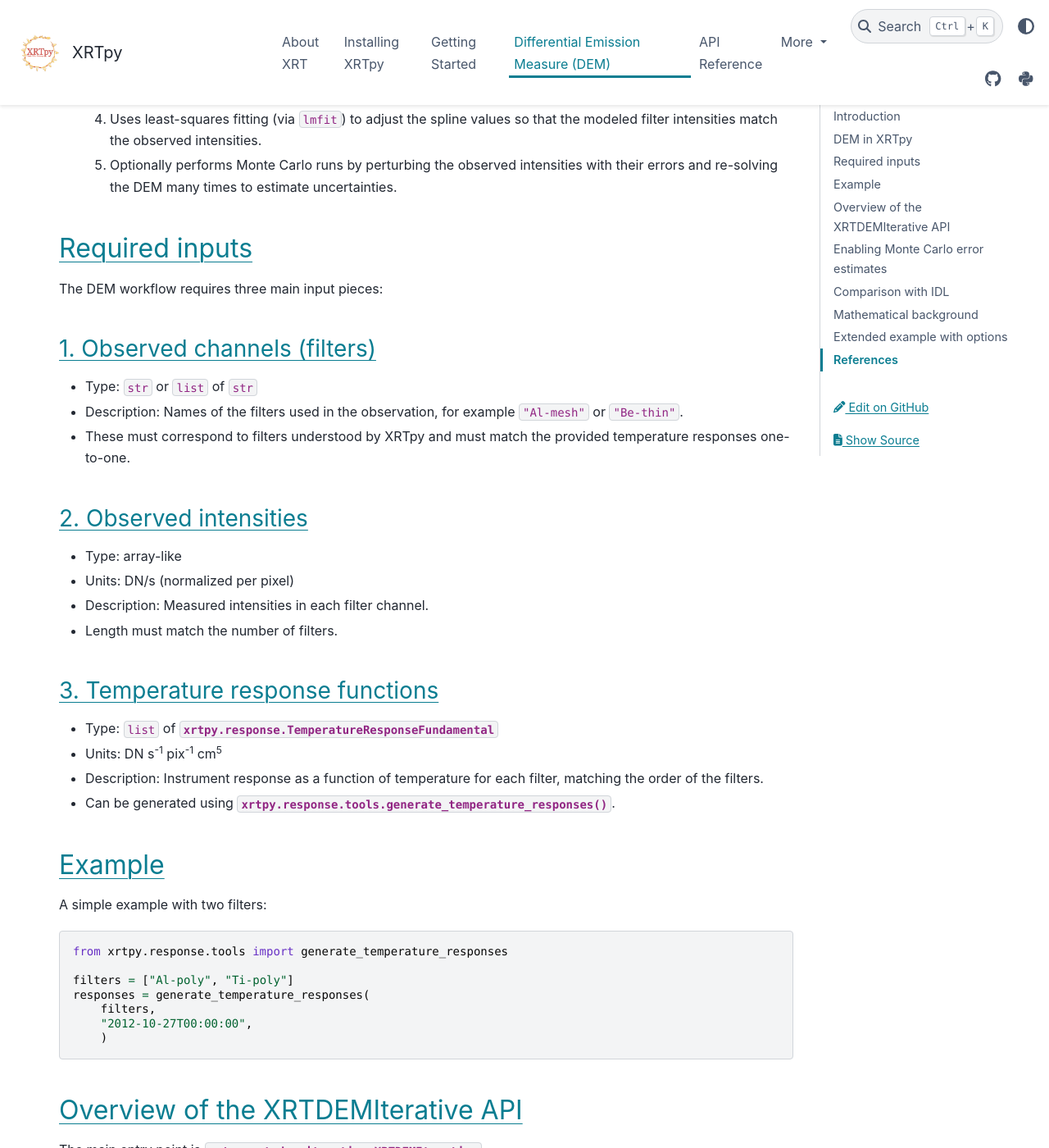
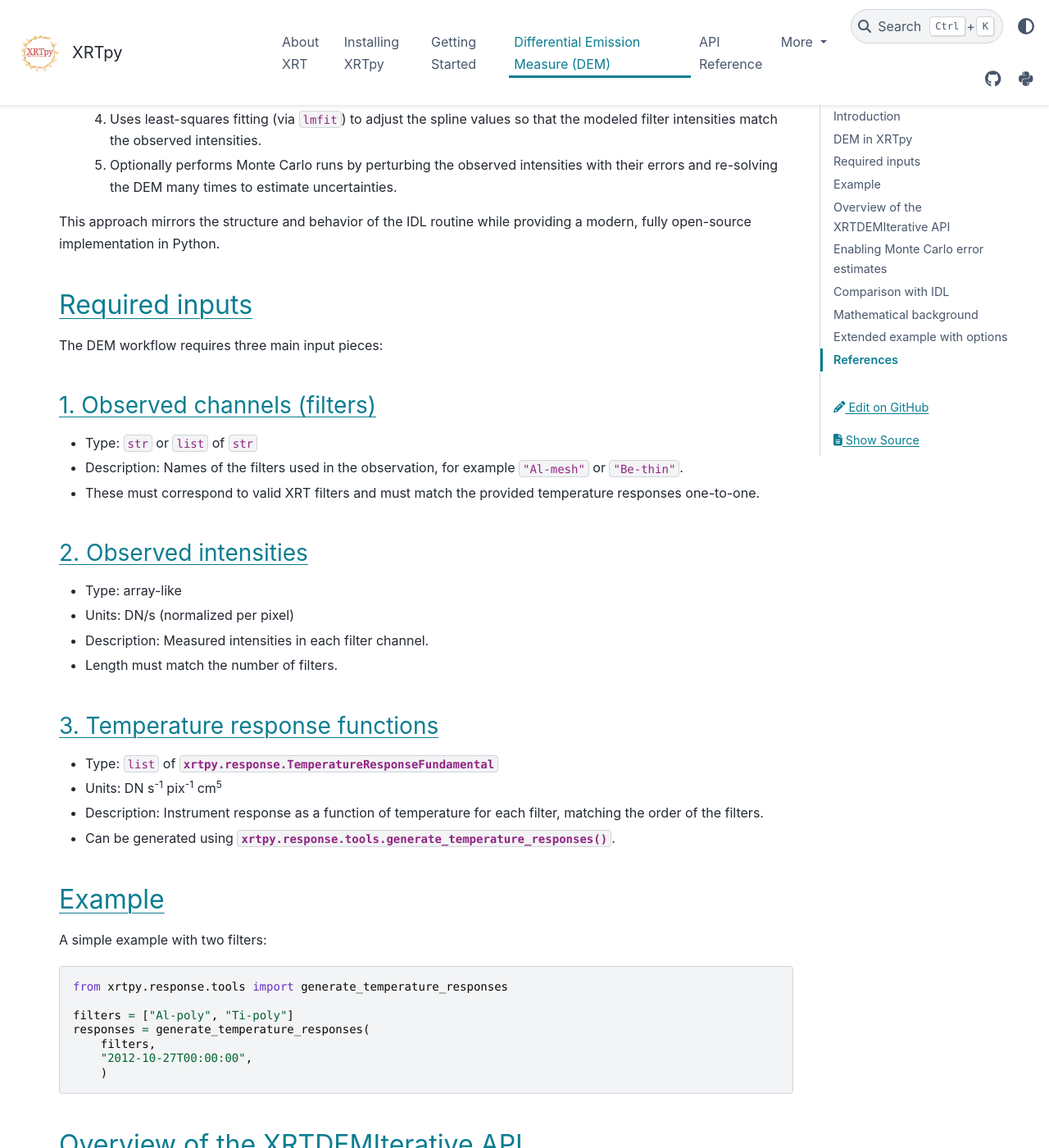
Before and after one commit to HinodeXRT/xrtpy, a Sphinx documentation site: the page built from docs/dem_overview.rst, in a window 1280 px wide and 1400 px high, scrolled down 1161 px. Shown: the whole window at 82% size. Built offline with Sphinx 7.4.7 and the PyData theme 0.15.4, drawn with Linux system fonts in a browser that asks for light colours; pages that are not in the unit, such as notebooks, are missing from menus; the version number could not be read and is left out; cross-references to code outside the pages are shown as plain code; some of the changed text lies outside the part shown.

Commit message:
Few doc edits

```diff
--- a/docs/dem_overview.rst
+++ b/docs/dem_overview.rst
@@ -25,9 +25,8 @@
 DEM in XRTpy
 ------------
 XRTpy provides a Python implementation of the iterative spline fitting method
-originally available in IDL as `xrt_dem_iterative2.pro <http://hesperia.gsfc.nasa.gov/ssw/hinode/xrt/idl/util/xrt_dem_iterative2.pro>`_.
+originally available in IDL as `xrt_dem_iterative2.pro <https://hesperia.gsfc.nasa.gov/ssw/hinode/xrt/idl/util/xrt_dem_iterative2.pro>`__.
 The core solver is implemented in :class:`xrtpy.xrt_dem_iterative.XRTDEMIterative`.
-
 
 Conceptually, the solver:
     1. Builds a regular grid in log10(T) between user-specified bounds.
@@ -36,6 +35,8 @@
     4. Uses least-squares fitting (via ``lmfit``) to adjust the spline values so that the modeled filter intensities match the observed intensities.
     5. Optionally performs Monte Carlo runs by perturbing the observed intensities with their errors and re-solving the DEM many times to estimate uncertainties.
 
+This approach mirrors the structure and behavior of the IDL routine while providing
+a modern, fully open-source implementation in Python.
 
 Required inputs
 ---------------
@@ -45,7 +46,7 @@
 ~~~~~~~~~~~~~~~~~~~~~~~~~~~~~~
 * Type: ``str`` or ``list`` of ``str``
 * Description: Names of the filters used in the observation, for example ``"Al-mesh"`` or ``"Be-thin"``.
-* These must correspond to filters understood by XRTpy and must match the provided temperature responses one-to-one.
+* These must correspond to valid XRT filters and must match the provided temperature responses one-to-one.
 
 2. Observed intensities
 ~~~~~~~~~~~~~~~~~~~~~~~
@@ -139,7 +136,10 @@
 Comparison with IDL
 -------------------
 The Python solver is designed to closely follow the logic of the
-SolarSoft/IDL routine `xrt_dem_iterative2.pro <https://hesperia.gsfc.nasa.gov/ssw/hinode/xrt/idl/util/xrt_dem_iterative2.pro>`_:
+SolarSoft/IDL routine `xrt_dem_iterative2.pro <https://hesperia.gsfc.nasa.gov/ssw/hinode/xrt/idl/util/xrt_dem_iterative2.pro>`__:
+
+
+
 
 * Uses a regular log10(T) grid.
 * Represents log10(DEM) at a set of spline knots.
@@ -244,8 +244,8 @@
     The values shown above correspond to existing defaults in the solver,
     but they are written out here to illustrate what can be tuned.
     You can adjust these to best suit your analysis needs.
-    This mirrors the flexibility of the IDL routine
-    ``xrt_dem_iterative2.pro``.
+    This mirrors the flexibility of the IDL routine  ``xrt_dem_iterative2.pro``.
+
 
 .. Acknowledgement
 .. ---------------
```
Also changed, not shown: other parts of docs/dem_overview.rst (+4 -8 lines).
